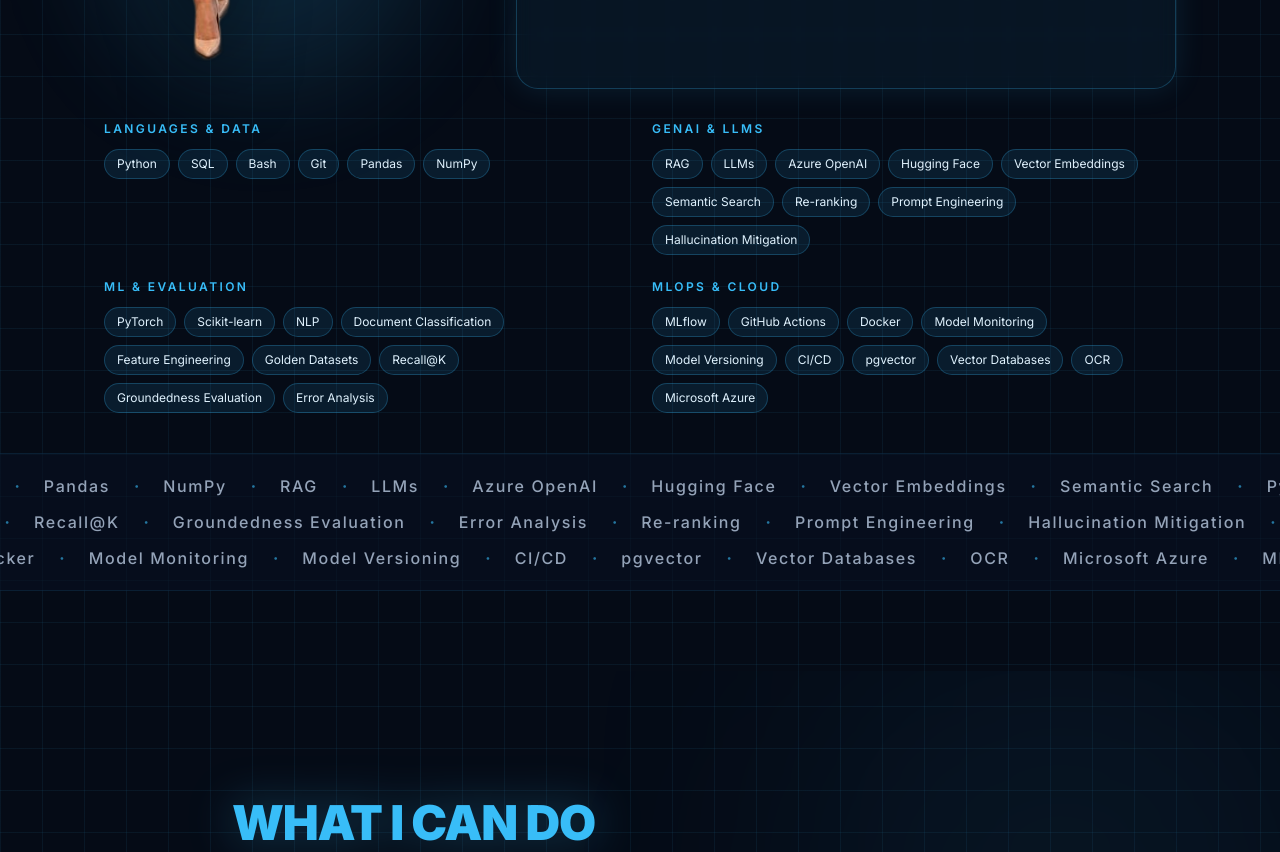
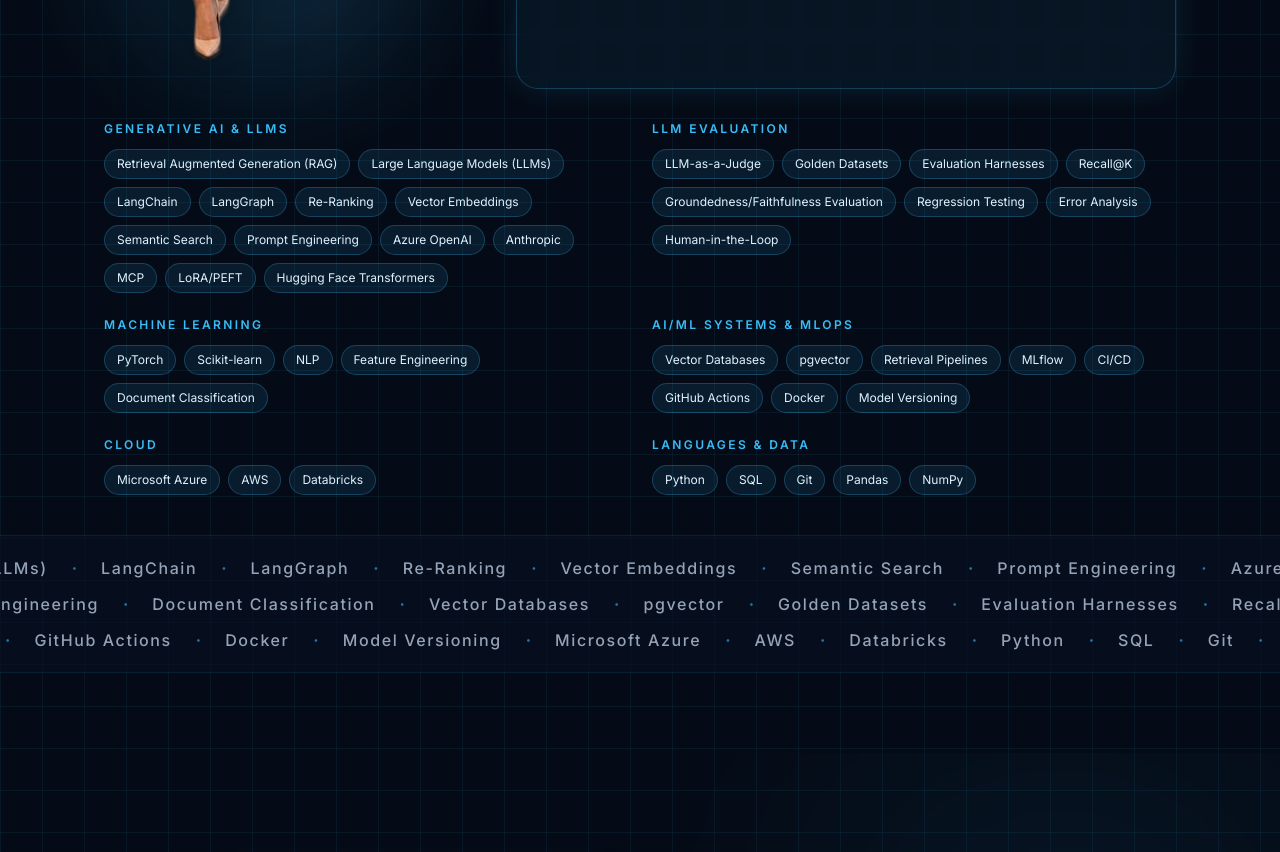
Before and after one commit to RishithaChilaka/portfolio, a React (Vite) app: page / in a window 1280 px wide. Shown: the part 1520-2372 px from the top of the page. Built offline with nearby package versions, Linux system fonts and the light colour scheme.

Commit message:
Update skills section and remove NLP mentions

```diff
--- a/src/components/About.jsx
+++ b/src/components/About.jsx
@@ -3,29 +3,39 @@
 
 const skillGroups = [
   {
-    title: 'Languages & Data',
-    items: ['Python', 'SQL', 'Bash', 'Git', 'Pandas', 'NumPy'],
-  },
-  {
-    title: 'GenAI & LLMs',
+    title: 'Generative AI & LLMs',
     items: [
-      'RAG', 'LLMs', 'Azure OpenAI', 'Hugging Face', 'Vector Embeddings',
-      'Semantic Search', 'Re-ranking', 'Prompt Engineering', 'Hallucination Mitigation',
+      'Retrieval Augmented Generation (RAG)', 'Large Language Models (LLMs)', 'LangChain',
+      'LangGraph', 'Re-Ranking', 'Vector Embeddings', 'Semantic Search', 'Prompt Engineering',
+      'Azure OpenAI', 'Anthropic', 'MCP', 'LoRA/PEFT', 'Hugging Face Transformers',
     ],
   },
   {
-    title: 'ML & Evaluation',
+    title: 'LLM Evaluation',
     items: [
-      'PyTorch', 'Scikit-learn', 'NLP', 'Document Classification', 'Feature Engineering',
-      'Golden Datasets', 'Recall@K', 'Groundedness Evaluation', 'Error Analysis',
+      'LLM-as-a-Judge', 'Golden Datasets', 'Evaluation Harnesses', 'Recall@K',
+      'Groundedness/Faithfulness Evaluation', 'Regression Testing', 'Error Analysis',
+      'Human-in-the-Loop',
     ],
   },
   {
-    title: 'MLOps & Cloud',
+    title: 'Machine Learning',
+    items: ['PyTorch', 'Scikit-learn', 'NLP', 'Feature Engineering', 'Document Classification'],
+  },
+  {
+    title: 'AI/ML Systems & MLOps',
     items: [
-      'MLflow', 'GitHub Actions', 'Docker', 'Model Monitoring', 'Model Versioning',
-      'CI/CD', 'pgvector', 'Vector Databases', 'OCR', 'Microsoft Azure',
+      'Vector Databases', 'pgvector', 'Retrieval Pipelines', 'MLflow', 'CI/CD',
+      'GitHub Actions', 'Docker', 'Model Versioning',
     ],
+  },
+  {
+    title: 'Cloud',
+    items: ['Microsoft Azure', 'AWS', 'Databricks'],
+  },
+  {
+    title: 'Languages & Data',
+    items: ['Python', 'SQL', 'Git', 'Pandas', 'NumPy'],
   },
 ]
 
@@ -57,7 +67,7 @@
 )
 
 const introText =
-  "Hey, I'm Rishitha, an AI/ML Engineer with 4+ years of experience building production machine learning and Generative AI systems. I specialize in RAG, LLM evaluation, retrieval pipelines, and NLP, with hands-on experience turning AI prototypes into reliable, measurable production systems. I enjoy solving challenging problems at the intersection of ML, data, and software engineering."
+  "Hey, I'm Rishitha, an AI/ML Engineer with 4+ years of experience building production machine learning and Generative AI systems. I specialize in RAG, LLM evaluation, retrieval pipelines, with hands-on experience turning AI prototypes into reliable, measurable production systems. I enjoy solving challenging problems at the intersection of ML, data, and software engineering."
 
 const IntroParagraph = () => (
   <p className="text-slate-200 leading-relaxed text-base md:text-lg">
--- a/src/components/Hero.jsx
+++ b/src/components/Hero.jsx
@@ -59,7 +59,7 @@
       <div className="reveal relative z-10 text-center max-w-2xl mx-auto mt-4 md:mt-6 px-6">
         <p className="text-slate-300 leading-relaxed">
           4+ years building production Machine Learning and Generative AI systems —
-          retrieval-augmented generation, LLM evaluation, and NLP — turning AI prototypes
+          retrieval-augmented generation, LLM evaluation — turning AI prototypes
           into reliable, measurable systems.
         </p>
         <div className="mt-6 flex flex-wrap gap-4 justify-center">
```
